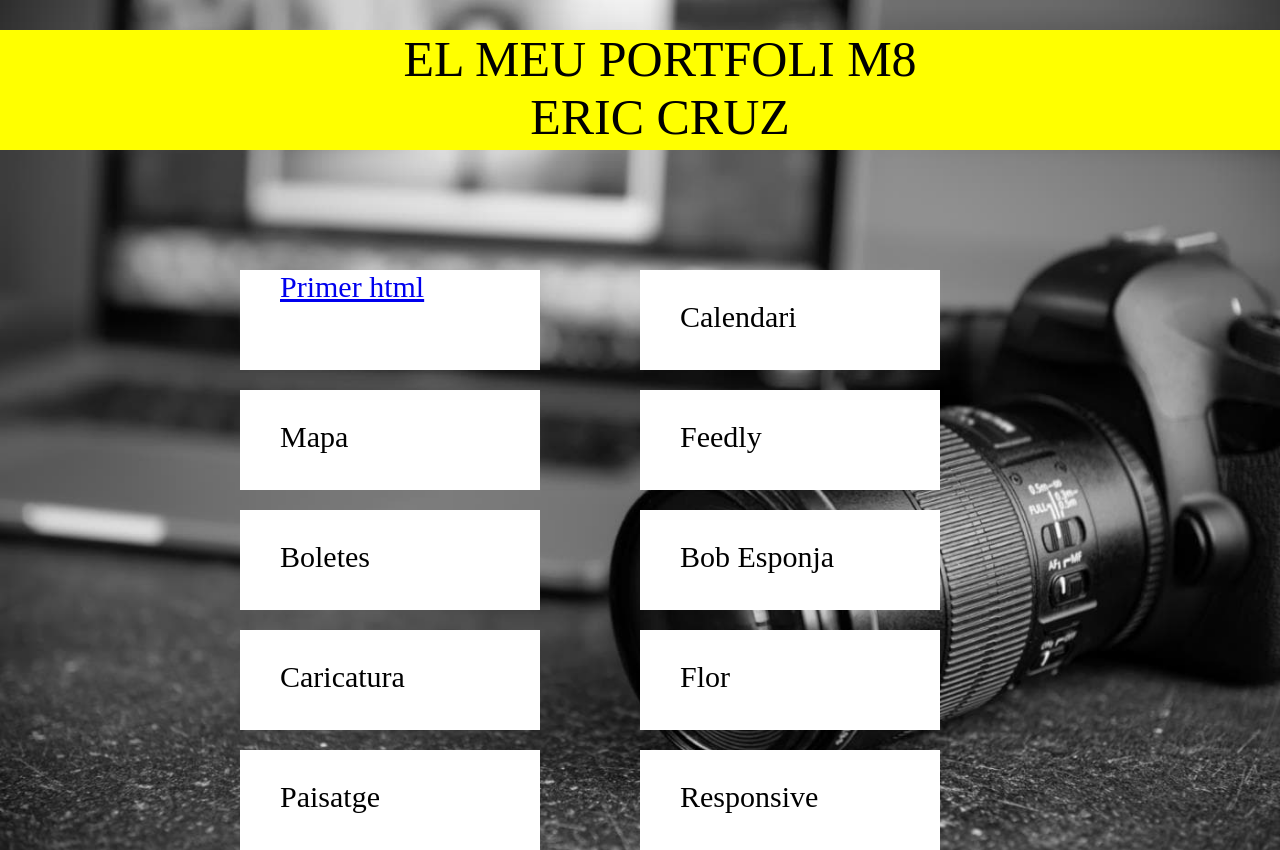
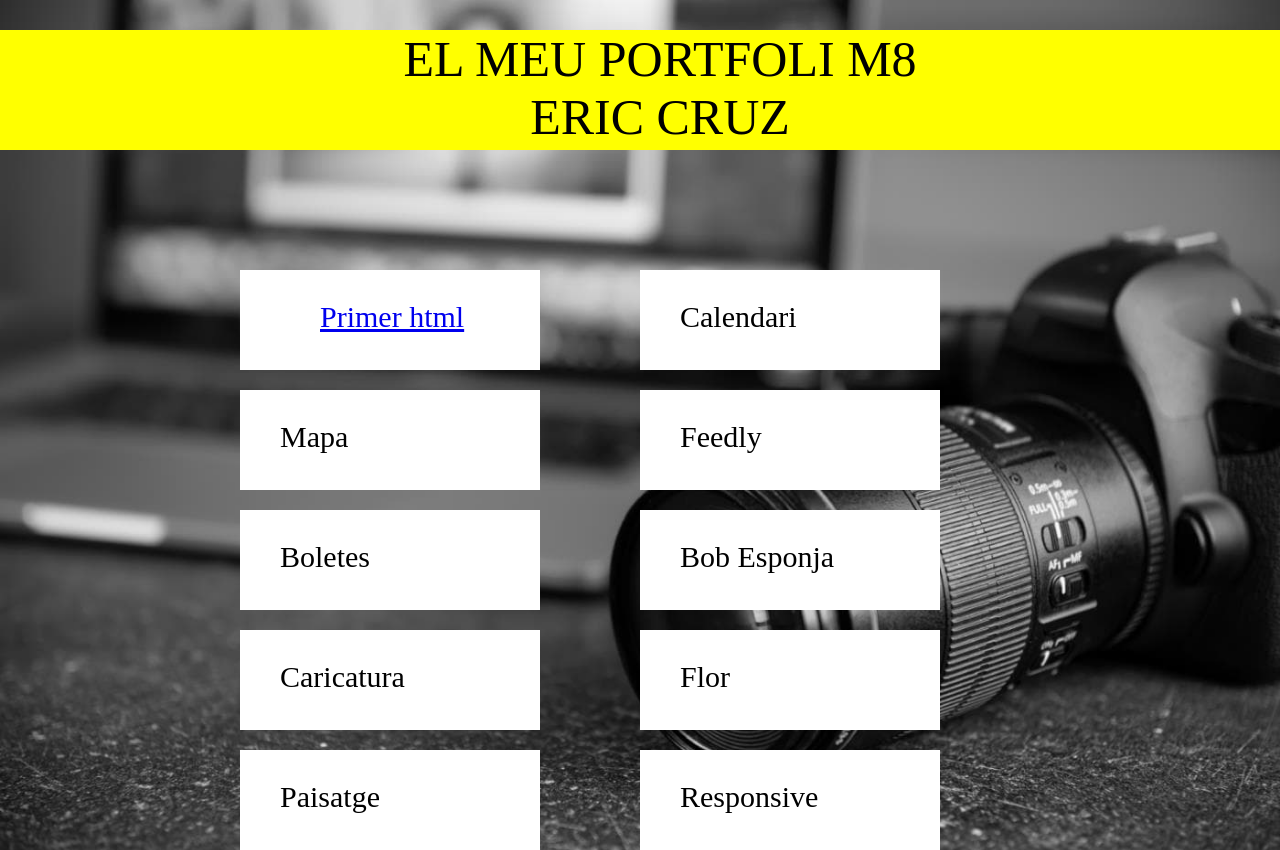
Before and after one commit to ecruz-alg/portfolio, a plain HTML site: page index.html in a window 1280 px wide. Drawn offline with Linux system fonts and the light colour scheme.

Commit message:
Update index.html

```diff
--- a/index.html
+++ b/index.html
@@ -9,7 +9,7 @@
   <body>
     <div id="cabecera"><p>EL MEU PORTFOLI M8<br>ERIC CRUZ</p></div>
     <div id="contenedor">
-      <div id="boletes"><a href="01_cruz/index.html"<p>Primer html</p></a></div>
+      <div id="boletes"><p><a href="01_cruz/index.html">Primer html</a></p></div>
       <div id="boletes"><p>Calendari</div>
       <div id="boletes"><p>Mapa</div>
       <div id="boletes"><p>Feedly</div>
```
